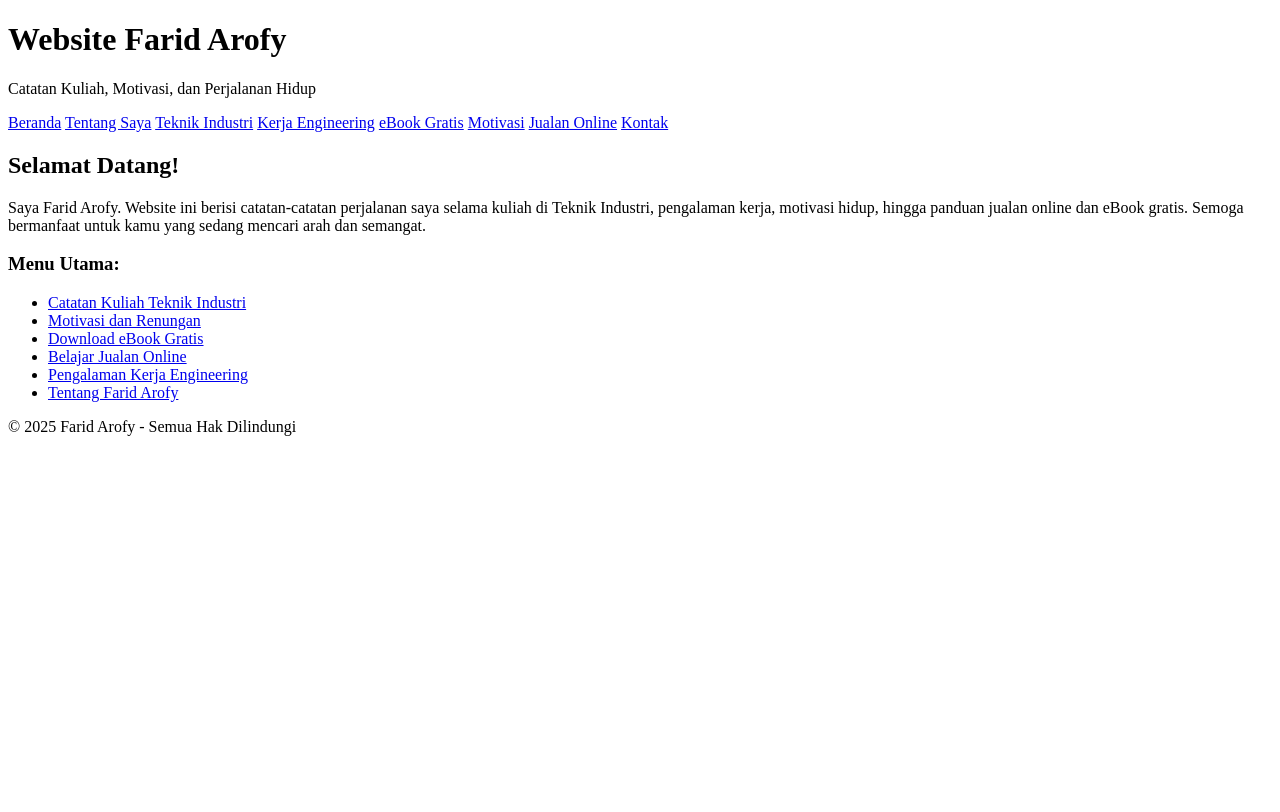
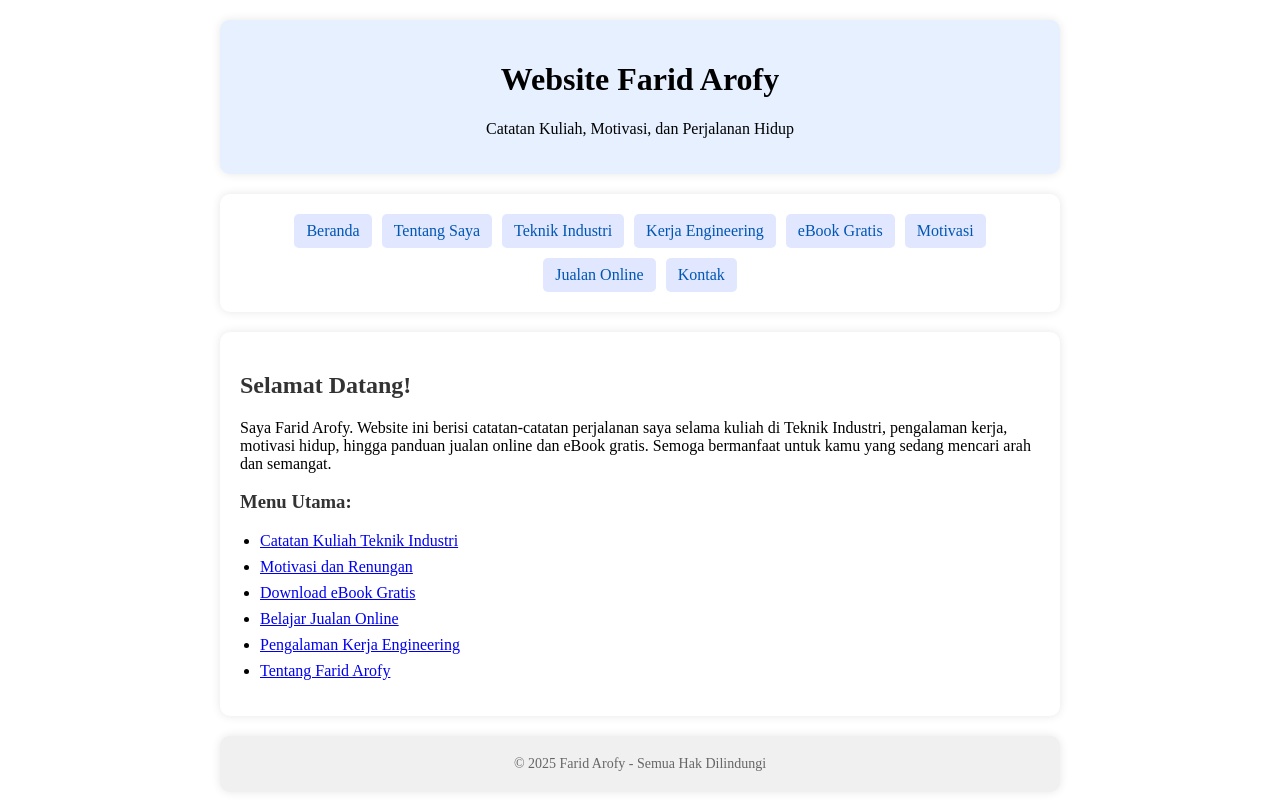
Before and after one commit to farid1031243/Website-Personal, a plain HTML site: page index.html in a window 1280 px wide. Drawn offline with Linux system fonts and the light colour scheme.

Commit message:
Update style.css

```diff
--- a/style.css
+++ b/style.css
@@ -1,34 +1,62 @@
-.navbar {
-  background: #1877f2;
-  color: white;
-  padding: 0.8rem 2rem;
-  display: flex;
-  justify-content: space-between;
-  align-items: center;
-  box-shadow: 0 2px 4px rgba(0,0,0,0.1);
+./* style.css */
+body {
+  font-family: Arial, sans-serif;
+  background-color: #f5f5f5;
+  margin: 0;
+  padding: 0;
+  line-height: 1.6;
 }
 
-.navbar h1 {
-  margin: 0;
-  font-size: 1.4rem;
-  font-weight: 600;
+header, nav, main, footer {
+  max-width: 800px;
+  margin: 20px auto;
+  padding: 20px;
+  background-color: #ffffff;
+  border-radius: 10px;
+  box-shadow: 0 0 10px rgba(0,0,0,0.1);
 }
 
-.navbar div {
-  display: flex;
-  gap: 1rem;
+header {
+  text-align: center;
+  background-color: #e6f0ff;
 }
 
-.nav-link {
-  background: rgba(255, 255, 255, 0.15);
-  padding: 0.5rem 1rem;
-  border-radius: 6px;
-  color: white;
+nav {
+  display: flex;
+  flex-wrap: wrap;
+  justify-content: center;
+  gap: 10px;
+  margin-top: 10px;
+}
+
+nav a {
   text-decoration: none;
-  font-weight: 500;
+  color: #0056b3;
+  background-color: #e0e7ff;
+  padding: 8px 12px;
+  border-radius: 5px;
   transition: background 0.3s;
 }
 
-.nav-link:hover {
-  background: rgba(255, 255, 255, 0.25);
+nav a:hover {
+  background-color: #b3c7ff;
 }
+
+main h2, main h3 {
+  color: #333;
+}
+
+ul {
+  padding-left: 20px;
+}
+
+ul li {
+  margin-bottom: 8px;
+}
+
+footer {
+  text-align: center;
+  font-size: 14px;
+  color: #666;
+  background-color: #f0f0f0;
+}
```
